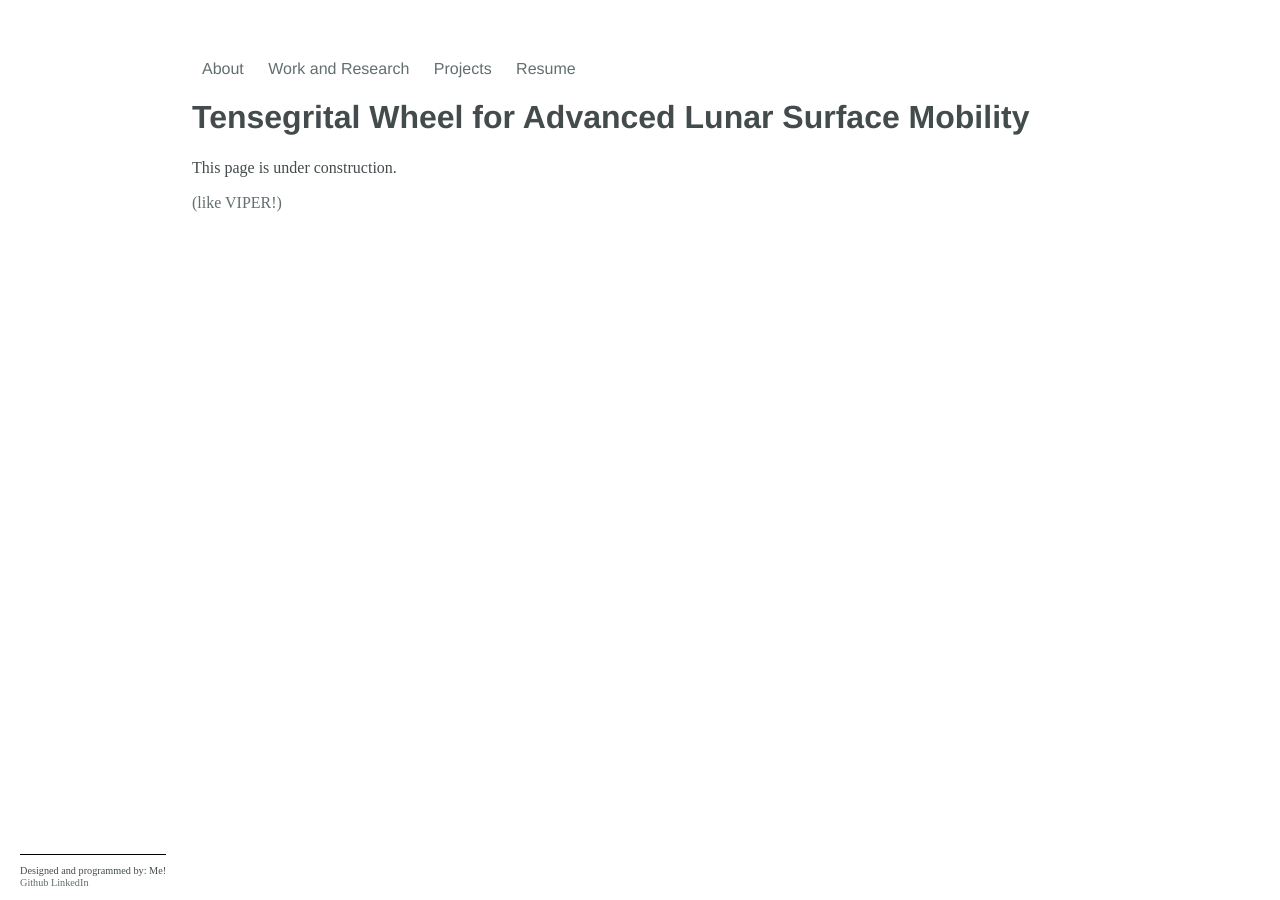
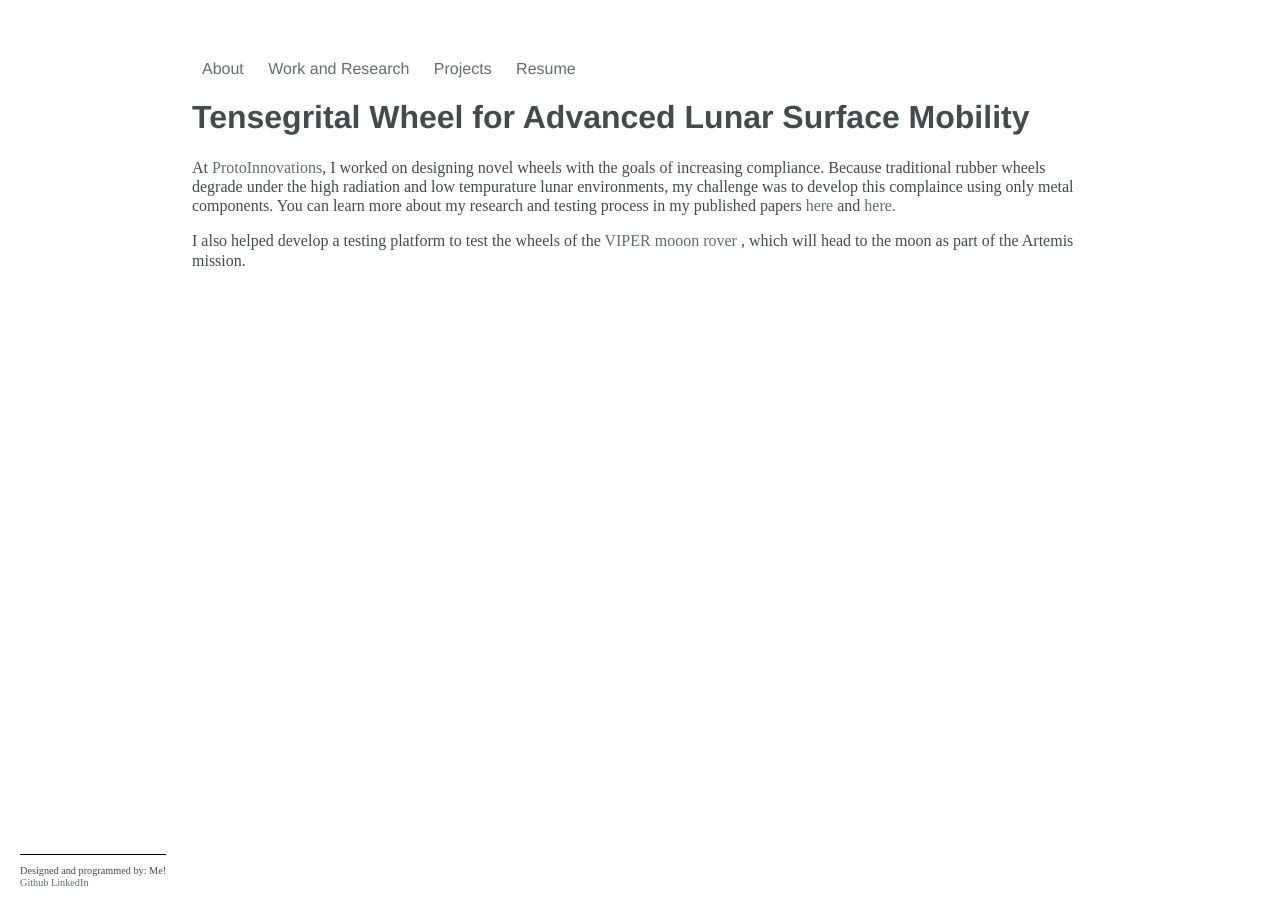
Before and after one commit to GeorgiaC/GeorgiaC.github.io, a Jekyll site: the page built from _work_research/2_tw.md, in a window 1280 px wide. Built offline with Jekyll 4.4.1, drawn with Linux system fonts in a browser that asks for light colours.

Commit message:
updated some more work content

```diff
--- a/_work_research/2_tw.md
+++ b/_work_research/2_tw.md
@@ -7,6 +7,6 @@ action: pedal here!
 ---
 # Tensegrital Wheel for Advanced Lunar Surface Mobility
 
-This page is under construction.
+At <a href="https://protoinnovations.com/">ProtoInnovations</a>, I worked on designing novel wheels with the goals of increasing compliance. Because traditional rubber wheels degrade under the high radiation and low tempurature lunar environments, my challenge was to develop this complaince using only metal components. You can learn more about my research and testing process in my published papers <a href="https://doi.org/10.1016/j.jterra.2021.11.008"> here </a> and <a href="https://doi.org/10.1016/j.jterra.2021.11.007"> here. </a>
 
-<a href="https://www.nasa.gov/feature/ames/artemis-moon-rover-s-wheels-are-ready-to-roll"> (like VIPER!) </a>
+I also helped develop a testing platform to test the wheels of the <a href="https://www.nasa.gov/feature/ames/artemis-moon-rover-s-wheels-are-ready-to-roll"> VIPER mooon rover </a>, which will head to the moon as part of the Artemis mission.
```
Also changed, not shown: _work_research/1_denizen.md (+33 -23 lines), 2 other files.
